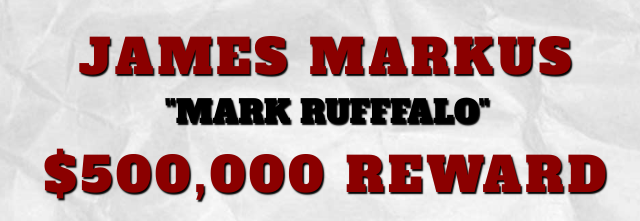
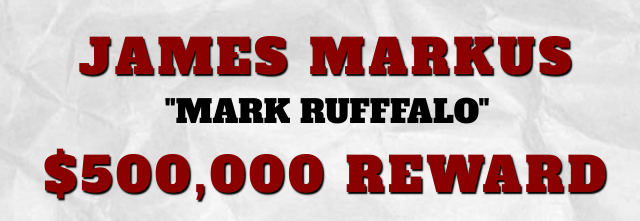
Before and after one commit to huttone/huttone.github.io, a plain HTML site: page wanted-poster/index.html in a window 1280 px wide. Shown: the part 190-411 px from the top of the page, 313-953 px from the left. Drawn offline with Linux system fonts and the light colour scheme.

Commit message:
removed shadow from h3

```diff
--- a/wanted-poster/css/style.css
+++ b/wanted-poster/css/style.css
@@ -87,7 +87,7 @@ h3 {
     text-transform: uppercase;
     margin: 0;
     color: black;
-    text-shadow: .09375rem .09375rem .09375rem #000;
+    text-shadow: none;
     font-family: 'Alfa Slab One', Garamond, serif;
     text-align: center;
 }
```
